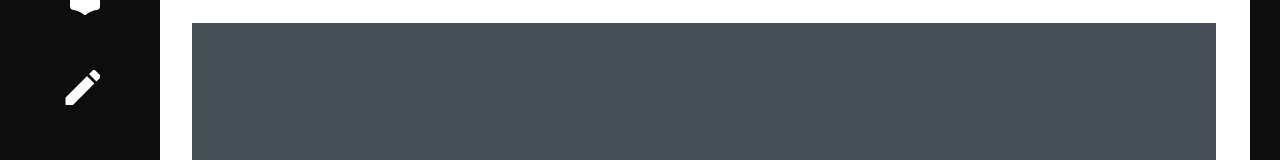
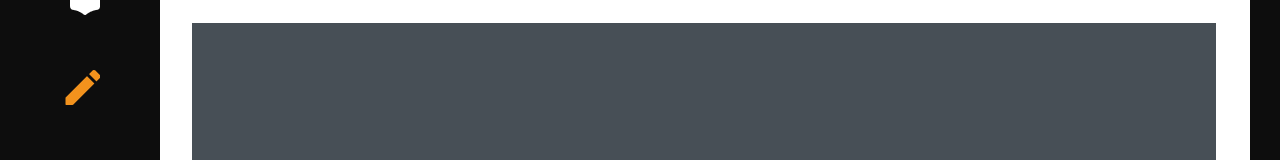
Before and after one commit to DSLikelion10/LikeLionDS_Front, a React (Create React App) app: page / in a window 1280 px wide. Shown: the part 257-417 px from the top of the page. Built offline with nearby package versions, Linux system fonts and the light colour scheme.

Commit message:
check route 수정

```diff
--- a/src/components/Menubar.js
+++ b/src/components/Menubar.js
@@ -39,7 +39,7 @@ const Menubar = () => {
           </li>
           <li>
             <NavLink
-              to="/check_task"
+              to="" //여기 수정해야해
               className={styles.checkLi}
               style={({ isActive }) => ({
                 backgroundImage: isActive ? `url(${activeCheck})` : '',
```
